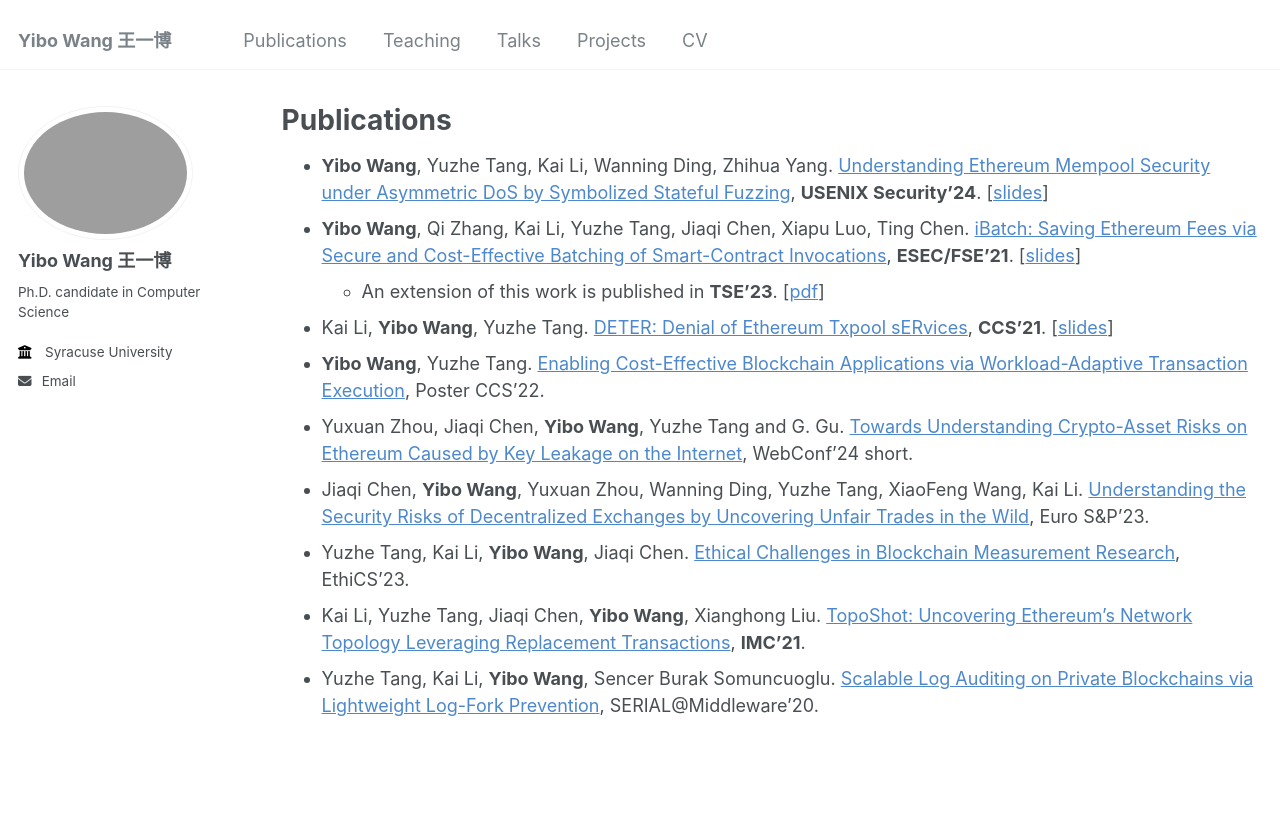
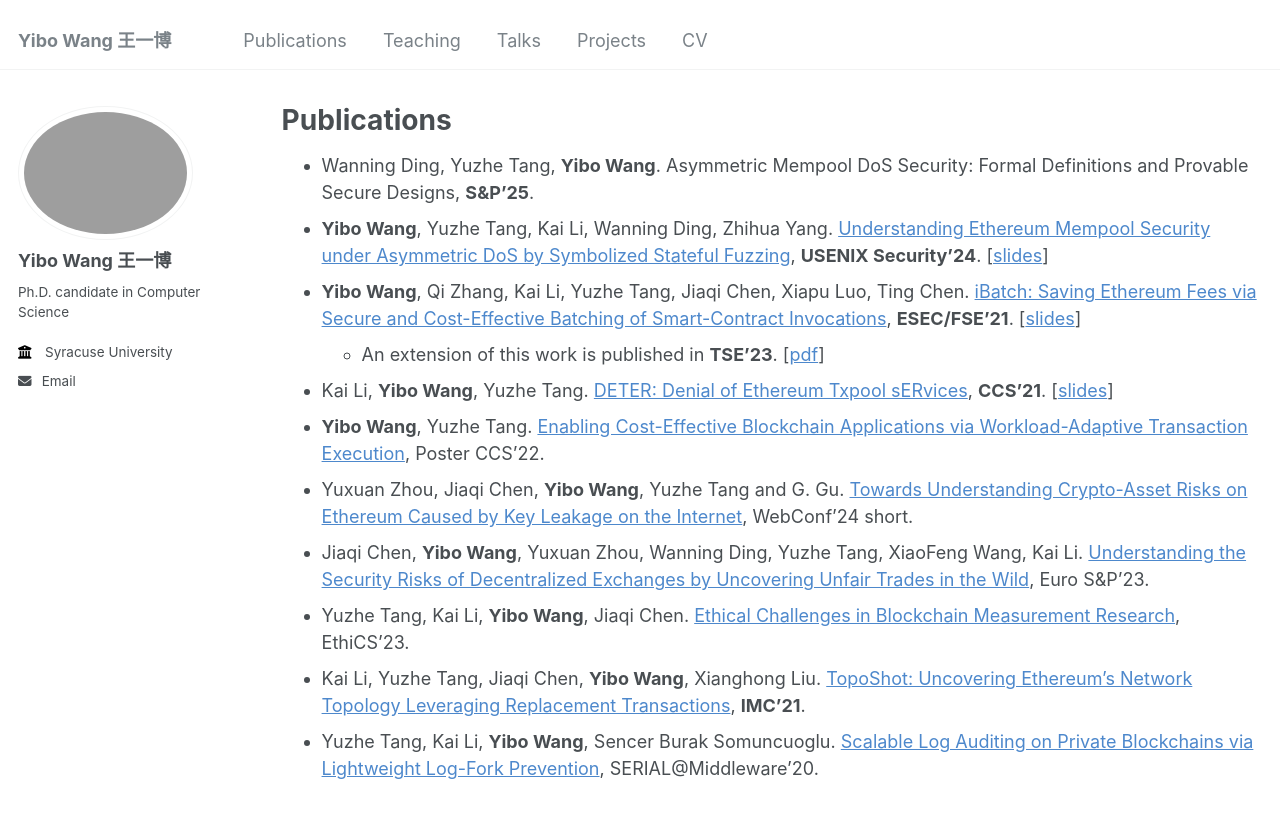
Before and after one commit to wangyibo0308/wangyibo0308.github.io, a Jekyll site: the page built from _pages/publication.md, in a window 1280 px wide and 980 px high. Shown: the top 818 px of the window. Built offline with Jekyll 4.4.1, drawn with Linux system fonts in a browser that asks for light colours.

Commit message:
Update publication.md

```diff
--- a/_pages/publication.md
+++ b/_pages/publication.md
@@ -7,6 +7,7 @@ author_profile: true
 
 {% include base_path %}
 
+- Wanning Ding, Yuzhe Tang, **Yibo Wang**. Asymmetric Mempool DoS Security: Formal Definitions and Provable Secure Designs,  **S&P'25**.
 - **Yibo Wang**, Yuzhe Tang, Kai Li, Wanning Ding, Zhihua Yang. [Understanding Ethereum Mempool Security under Asymmetric DoS by Symbolized Stateful Fuzzing](https://www.usenix.org/system/files/usenixsecurity24-wang-yibo.pdf), **USENIX Security'24**. [[slides](https://www.usenix.org/system/files/usenixsecurity24_slides-wang-yibo.pdf)]
 - **Yibo Wang**, Qi Zhang, Kai Li, Yuzhe Tang, Jiaqi Chen, Xiapu Luo, Ting Chen. [iBatch: Saving Ethereum Fees via Secure and Cost-Effective Batching of Smart-Contract Invocations](https://tristartom.github.io/docs/fse21-ibatch.pdf), **ESEC/FSE'21**. [[slides](https://docs.google.com/presentation/d/1BAbKc0El5ccnSwowvgFECqgYMjrKFBS-aQMwgGJBYfo/edit#slide=id.gfb81233821_0_0)]
      - An extension of this work is published in **TSE'23**. [[pdf](https://ieeexplore.ieee.org/abstract/document/10018598)]
```
